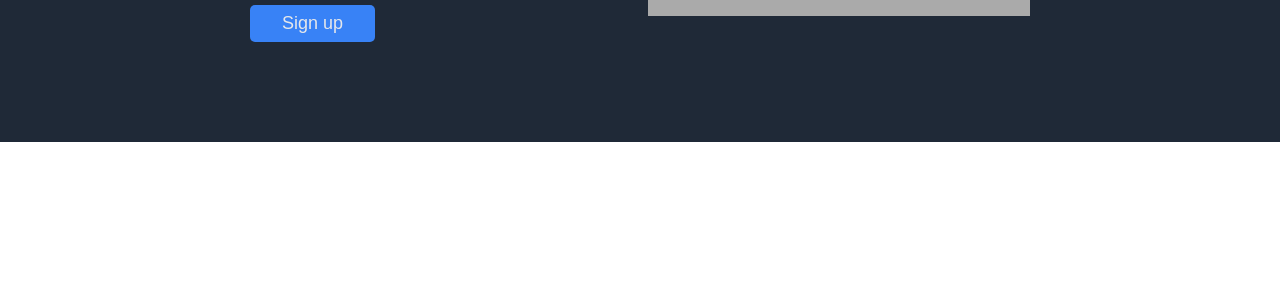
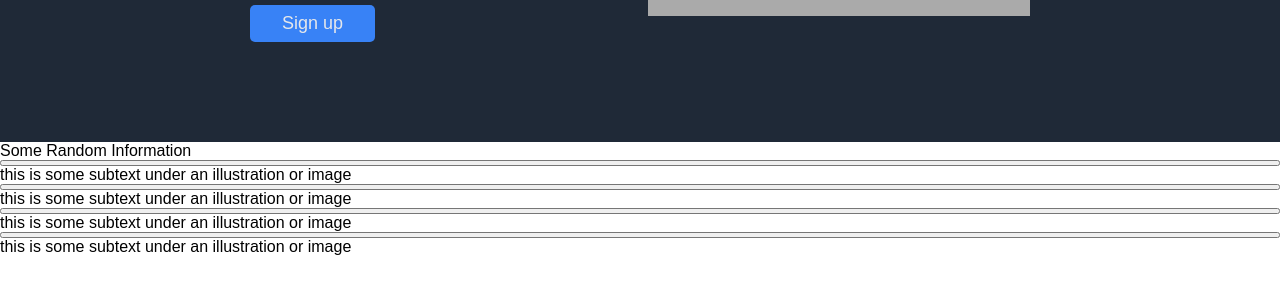
Before and after one commit to downybear2/landing-page, a plain HTML site: page index.html in a window 1280 px wide. Shown: the part 362-656 px from the top of the page. Drawn offline with Linux system fonts and the light colour scheme.

Commit message:
Added new section hero-2. Added content to hero-2.

```diff
--- a/index.html
+++ b/index.html
@@ -28,5 +28,16 @@
             <div class="text">this is a placeholder for an image</div>
         </div>
     </div>
+
+    <div class="inf-hdr">Some Random Information</div>
+    <button class="hdr-button"></button>
+    <div class="image-txt">this is some subtext under an illustration or image</div>
+    <button class="hdr-button"></button>
+    <div class="image-txt">this is some subtext under an illustration or image</div>
+    <button class="hdr-button"></button>
+    <div class="image-txt">this is some subtext under an illustration or image</div>
+    <button class="hdr-button"></button>
+    <div class="image-txt">this is some subtext under an illustration or image</div>
+
 </body>
 </html>
```
